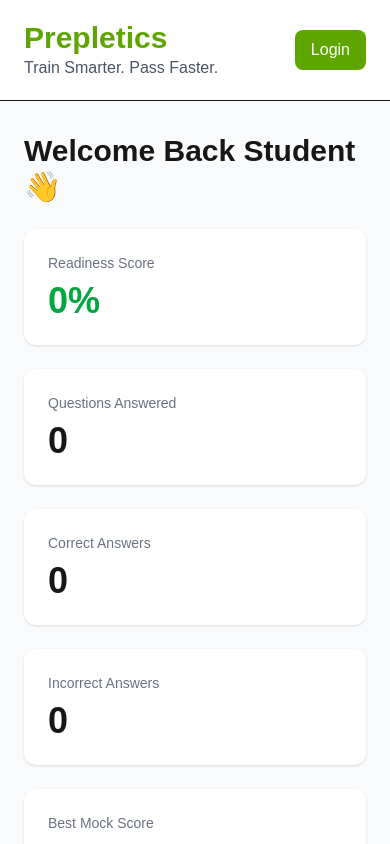
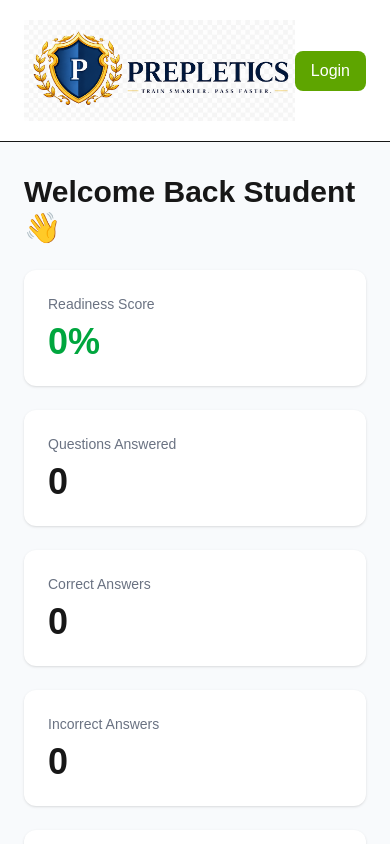
Before and after one commit to Prepletics337/prepletics-frontend, a Next.js app: page / in a window 390 px wide. Shown: the top 844 px of the page. Built offline with nearby package versions, Linux system fonts and the light colour scheme.

Commit message:
Launch prep: logo update, footer pages, responsive UI fixes

```diff
--- a/src/app/login/page.tsx
+++ b/src/app/login/page.tsx
@@ -1,6 +1,7 @@
 "use client";
 
 import { useState } from "react";
+import Image from "next/image";
 
 export default function LoginPage() {
   const [email, setEmail] = useState("");
@@ -55,9 +56,20 @@
   return (
     <div className="min-h-screen bg-slate-200 flex">
       <div className="hidden lg:flex w-1/2 bg-slate-900 text-white p-12 flex-col justify-center">
-        <h1 className="text-5xl font-bold mb-4">
-          Prepletics
-        </h1>
+
+      <div className="flex items-center gap-4 mb-6">
+
+<div className="mb-8">
+  <Image
+    src="/images/prepletics-logo-main.png"
+    alt="Prepletics"
+    width={380}
+    height={90}
+    priority
+  />
+</div>
+
+</div>
 
         <p className="text-2xl mb-8">
           Train Smarter. Pass Faster.
--- a/src/app/page.tsx
+++ b/src/app/page.tsx
@@ -1,7 +1,7 @@
 "use client";
 
-
 import { useEffect, useState } from "react";
+import Image from "next/image";
 
 import {
   LineChart,
@@ -221,15 +221,23 @@
       <header className="border-b bg-white">
         <div className="mx-auto max-w-7xl px-6 py-5 flex justify-between items-center">
 
-          <div>
-            <h1 className="text-3xl font-bold text-lime-600">
-              Prepletics
-            </h1>
+      <div className="flex items-center gap-3">
+      <Image
 
-            <p className="text-gray-600">
-              Train Smarter. Pass Faster.
-            </p>
-          </div>
+      src="/images/prepletics-logo.png"
+
+      alt="Prepletics"
+
+      width={280}
+
+      height={60}
+
+      className="object-contain"
+
+    />
+
+</div>
+
 
         {user ? (
 
```
Also changed, not shown: public/images/prepletics-logo-main.png (added), public/images/prepletics-logo.png (added).
